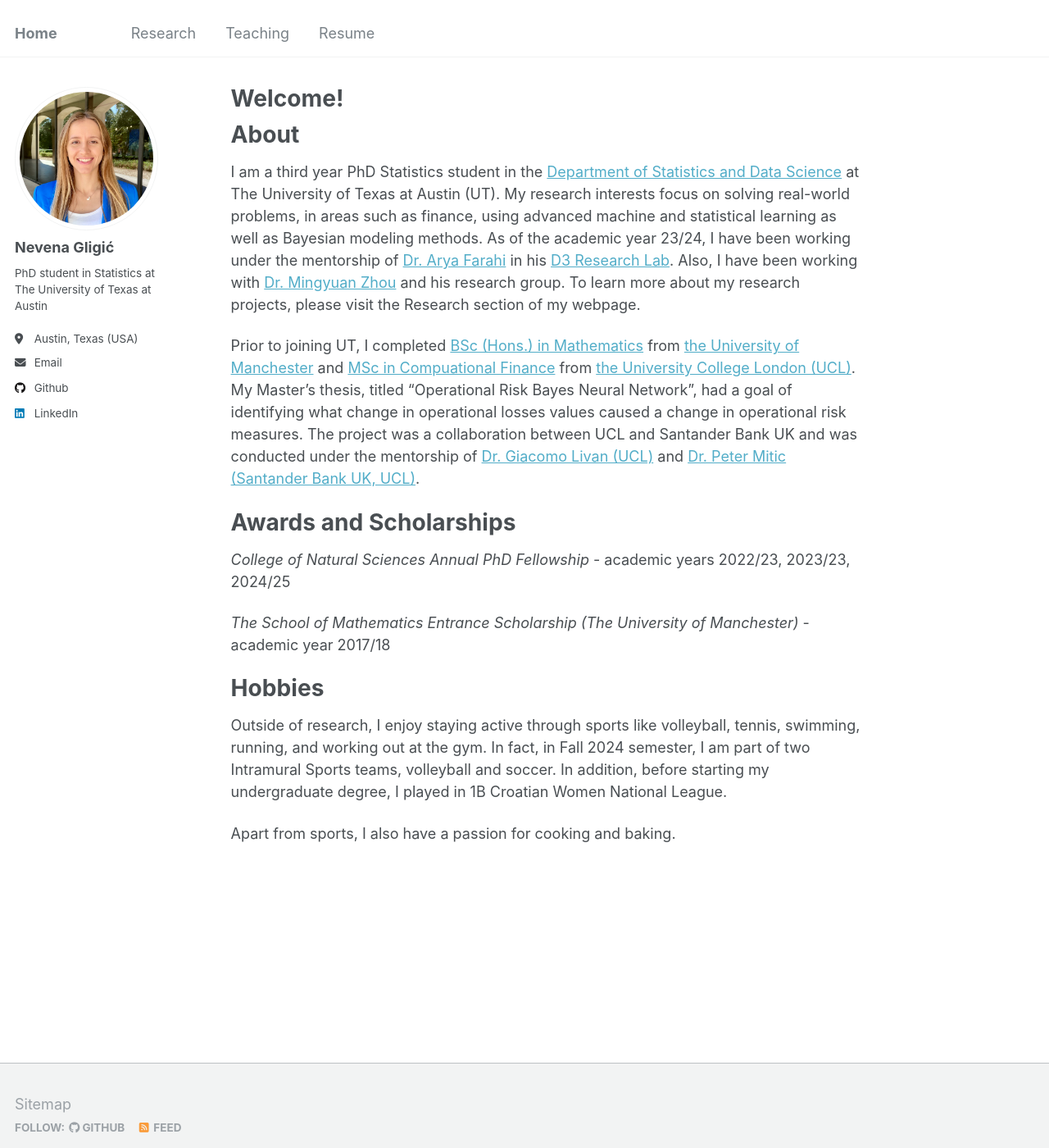
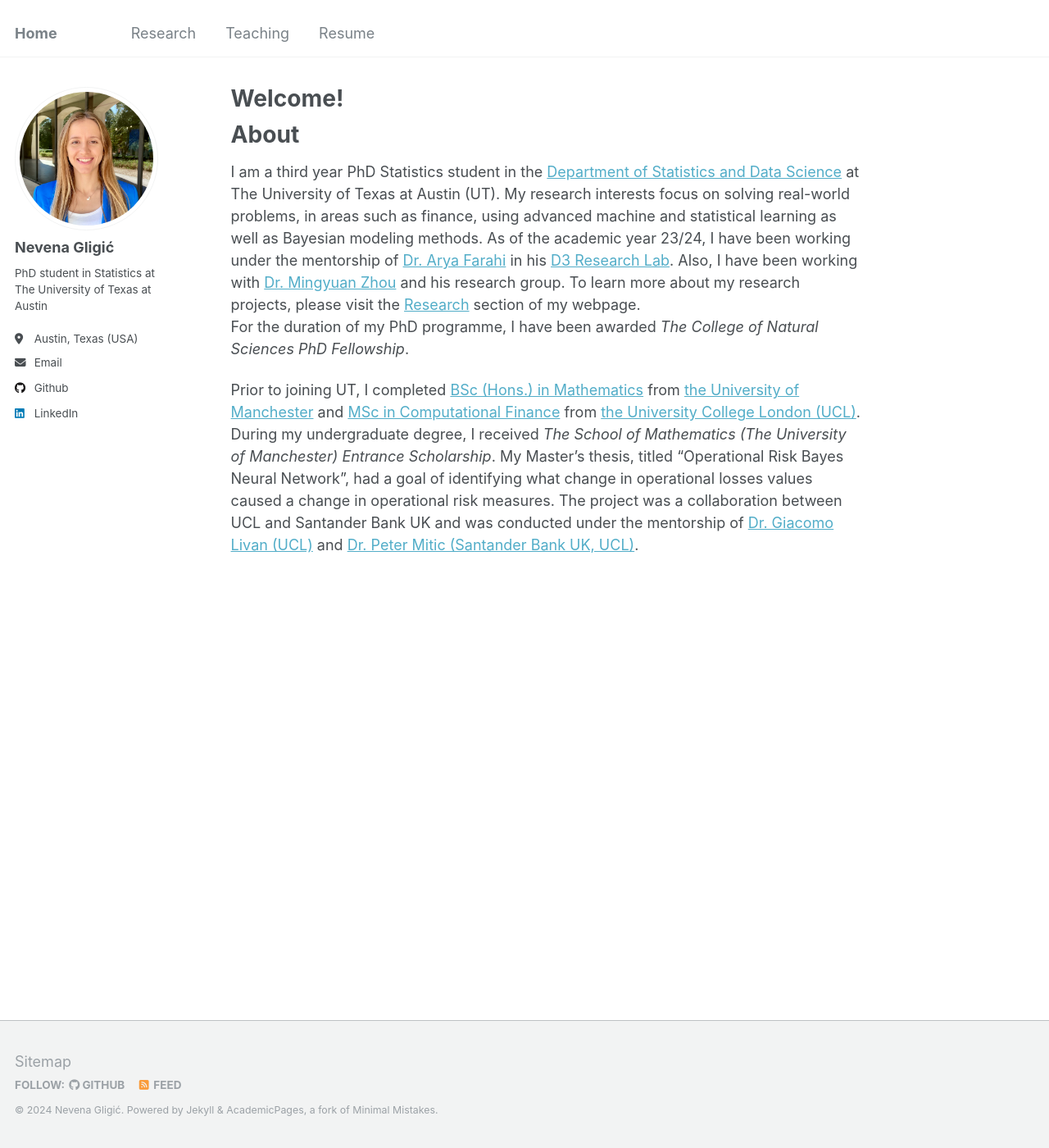
Before and after one commit to NevenaGligic/ngligic, a Jekyll site: the page built from _pages/about.md, in a window 1280 px wide and 1400 px high. Shown: the whole window at 82% size. Built offline with Jekyll 4.4.1, drawn with Linux system fonts in a browser that asks for light colours.

Commit message:
Update about.md

```diff
--- a/_pages/about.md
+++ b/_pages/about.md
@@ -13,18 +13,7 @@ I am a third year PhD Statistics student in the [Department of Statistics and Da
 My research interests focus on solving real-world problems, in areas such as finance, using advanced machine and statistical learning as well as Bayesian modeling methods.
 As of the academic year 23/24, I have been working under the mentorship of [Dr. Arya Farahi](https://afarahi.github.io/Our-Team.html) in his [D3 Research Lab](https://afarahi.github.io).
 Also, I have been working with [Dr. Mingyuan Zhou](https://mingyuanzhou.github.io) and his research group.
-To learn more about my research projects, please visit the Research section of my webpage.
+To learn more about my research projects, please visit the [Research](https://nevenagligic.github.io/research/) section of my webpage.<br>
+For the duration of my PhD programme, I have been awarded *The College of Natural Sciences PhD Fellowship*.
 
-Prior to joining UT, I completed [BSc (Hons.) in Mathematics](https://www.maths.manchester.ac.uk) from [the University of Manchester](https://www.manchester.ac.uk) and [MSc in Compuational Finance](https://www.ucl.ac.uk/computer-science/) from [the University College London (UCL)](https://www.ucl.ac.uk). My Master's thesis, titled "Operational Risk Bayes Neural Network", had a goal of identifying what change in operational losses values caused a change in operational risk measures. The project was a collaboration between UCL and Santander Bank UK and was conducted under the mentorship of [Dr. Giacomo Livan (UCL)](https://sites.google.com/site/giacomolivan) and [Dr. Peter Mitic (Santander Bank UK, UCL)](https://profiles.ucl.ac.uk/60055-peter-mitic).
-
-Awards and Scholarships
-====
-*College of Natural Sciences Annual PhD Fellowship* - academic years 2022/23, 2023/23, 2024/25
-
-*The School of Mathematics Entrance Scholarship (The University of Manchester)* - academic year 2017/18
-
-Hobbies
-====
-Outside of research, I enjoy staying active through sports like volleyball, tennis, swimming, running, and working out at the gym. In fact, in Fall 2024 semester, I am part of two Intramural Sports teams, volleyball and soccer. In addition, before starting my undergraduate degree, I played in 1B Croatian Women National League.
-
-Apart from sports, I also have a passion for cooking and baking.
+Prior to joining UT, I completed [BSc (Hons.) in Mathematics](https://www.maths.manchester.ac.uk) from [the University of Manchester](https://www.manchester.ac.uk) and [MSc in Computational Finance](https://www.ucl.ac.uk/computer-science/) from [the University College London (UCL)](https://www.ucl.ac.uk). During my undergraduate degree, I received *The School of Mathematics (The University of Manchester) Entrance Scholarship*. My Master's thesis, titled "Operational Risk Bayes Neural Network", had a goal of identifying what change in operational losses values caused a change in operational risk measures. The project was a collaboration between UCL and Santander Bank UK and was conducted under the mentorship of [Dr. Giacomo Livan (UCL)](https://sites.google.com/site/giacomolivan) and [Dr. Peter Mitic (Santander Bank UK, UCL)](https://profiles.ucl.ac.uk/60055-peter-mitic).
```
